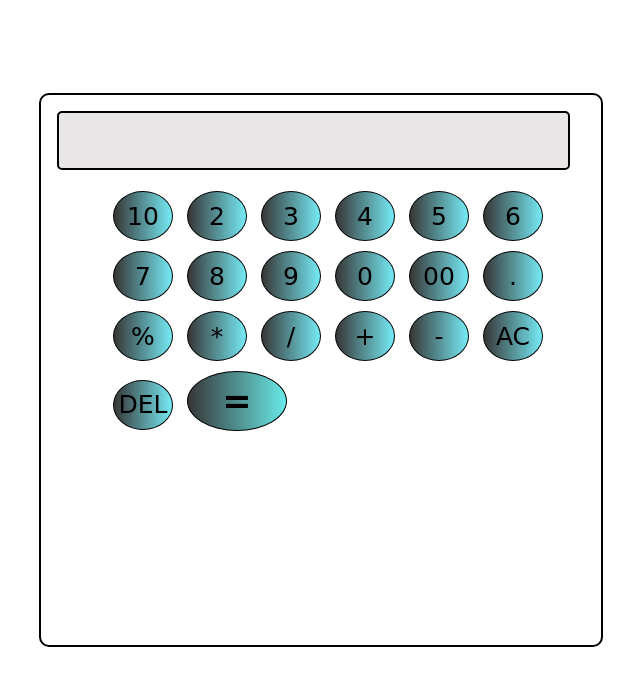
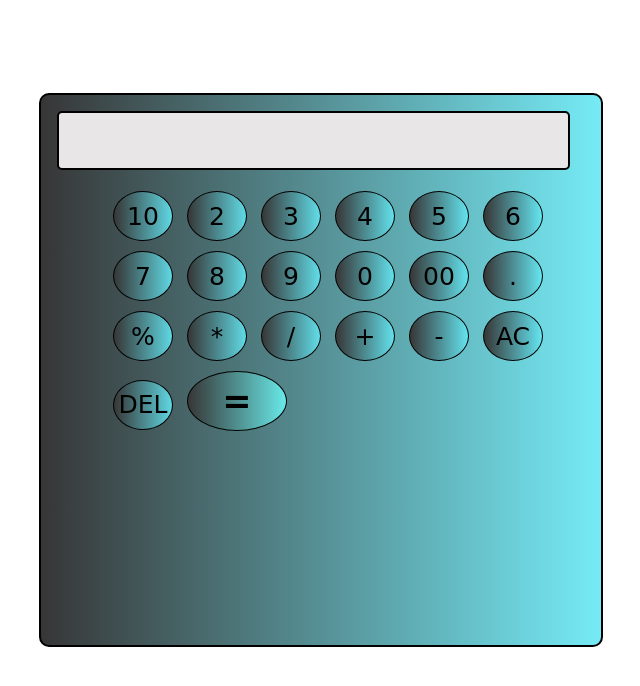
Before and after one commit to abusad14/Calculator, a plain HTML site: page index.html in a window 1280 px wide. Shown: the top 686 px of the page, without its empty margins (369-1009 px from the left). Drawn offline with Linux system fonts and the light colour scheme.

Commit message:
Update index.css

```diff
--- a/index.css
+++ b/index.css
@@ -13,12 +13,12 @@ body{
     overflow-x: hidden; */
 }
 .outter-div{
-    /* background: linear-gradient(to right ,rgb(55, 54, 54), rgba(99, 232, 244, 0.883) ); */
+    background: linear-gradient(to right ,rgb(55, 54, 54), rgba(99, 232, 244, 0.883) );
     border: 2px solid black;
     overflow-x: hidden;
     height: 550px;
     width:70vh ;
-    background-color:rgba(68, 66, 68, -0.12);
+/*     background-color:rgba(68, 66, 68, -0.12); */
     padding: 0;
     margin:10px;
     box-shadow: 0px 4px 10px rgba(255,255,255,1);
```
